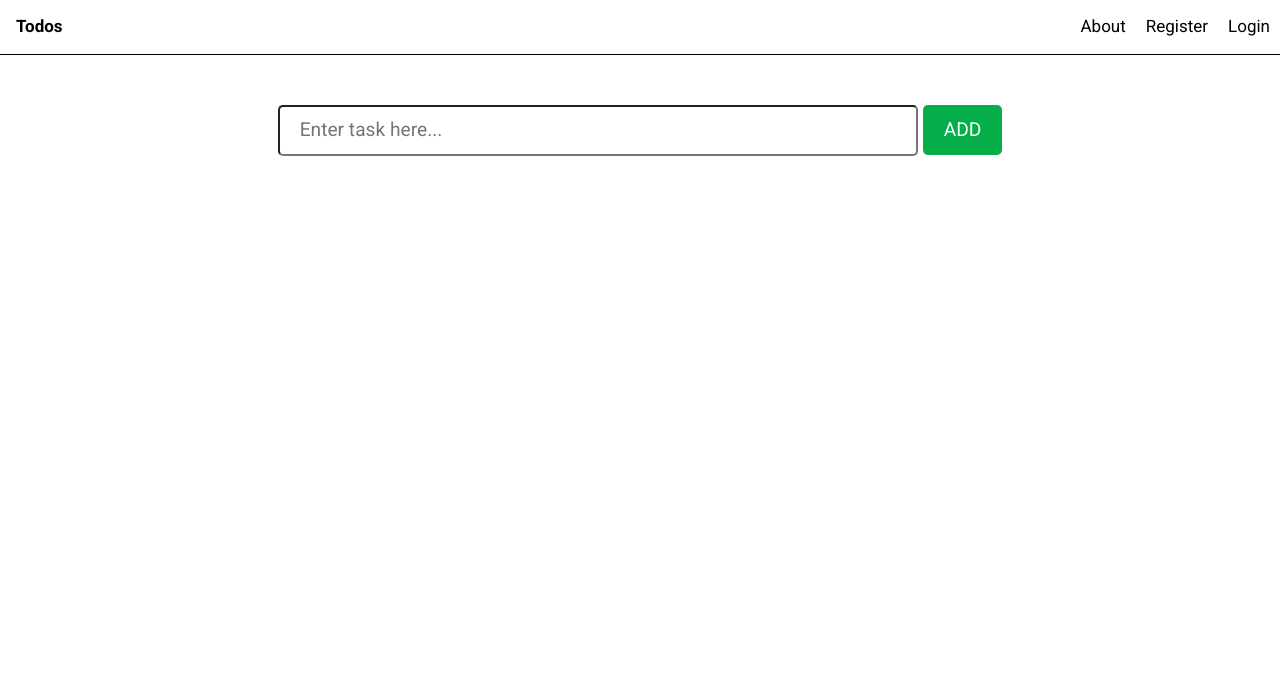
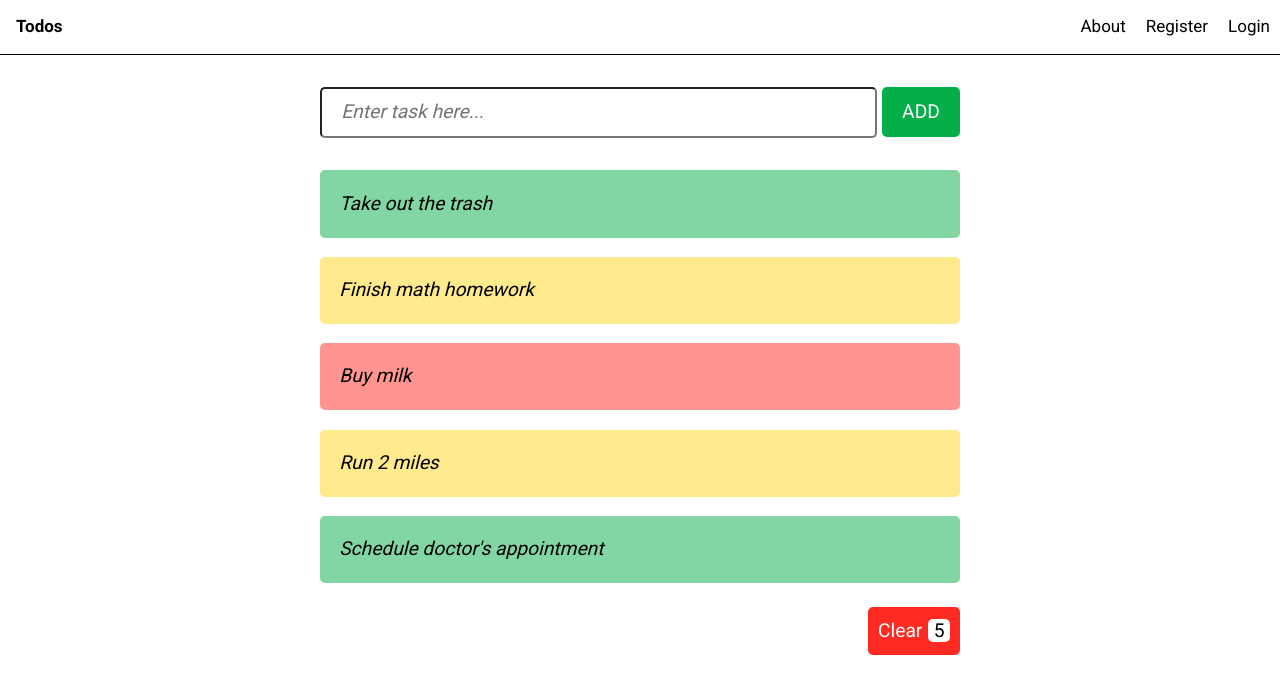
Before and after one commit to CSSG-Labs/flask-todo-app, a Flask app: template templates/todo.html in a window 1280 px wide. Shown: the top 694 px of the page. Run offline with Flask 2, Linux system fonts and the light colour scheme; the template is opened without the code that fills it, so the values that code supplies are empty.

Commit message:
Adds html and css for desktop todo page

```diff
--- a/static/styles.css
+++ b/static/styles.css
@@ -1,4 +1,5 @@
 @import url('https://fonts.googleapis.com/css2?family=Roboto:wght@400;700&display=swap');
+@import url('https://fonts.googleapis.com/css2?family=Outfit:wght@300;400;600&family=Roboto+Condensed:ital,wght@1,300&family=Roboto:wght@400;700&display=swap');
 
 :root {
   /* primary colors */
--- a/static/todo.css
+++ b/static/todo.css
@@ -2,24 +2,25 @@
     display:flex;
     flex-direction: column;
     align-items: center;
+    width: 100%;
 }
 
 .todo__add {
+    margin: 2em 0;
     width: 100%;
 }
 
 .todo__add form{
-    margin-top: 50px;
+    /* display:block */
     display: flex;
     justify-content: center;
     align-items: center;
-    width: 100%;
-
+    width: 50%;
+    margin: 0 auto;
 }
 
 .todo__add button, input {
     padding: 0.5em 1em;
-    /* border: 1px solid transparent; */
     font-size: 1.2em;
     -webkit-appearance: none;
     border-radius: 5px;
@@ -34,5 +35,72 @@
 
 .todo__add input {
     margin-right: 0;
+    font: 'Roboto Condensed';
+    font-style: italic;
+    width: 100%;
+}
+
+.todo__items {
+    display: flex;
+    flex-direction: column;
+    align-items: center;
+    width: 100%;
+}
+
+.todo__items__item {
+    padding: 1em;
     width: 50%;
+    border-radius: 5px;
+    font: 'Roboto Condensed';
+    font-style: italic;
+    font-size: 1.2em;
 }
+
+/* TODO: Implement this using jquery or jinja */
+.todo__items__item:not(:last-child) {
+    margin-bottom: 1em;
+}
+
+.todo__items__item:first-child {
+    background-color: var(--todo-light-green);
+}
+
+.todo__items__item:nth-child(5n) {
+    background-color: var(--todo-light-green);
+}
+
+.todo__items__item:nth-child(4n) {
+    background-color: var(--todo-light-yellow-green);
+}
+
+.todo__items__item:nth-child(3n) {
+    background-color: var(--todo-light-red);
+}
+
+.todo__items__item:nth-child(2n) {
+    background-color: var(--todo-light-yellow);
+}
+
+.todo__clear {
+    display: flex;
+    justify-content: flex-end;
+    width: 50%;
+    margin-top: 1.5em;
+}
+
+.todo__clear button {
+    background-color: var(--todo-red);
+    border-radius: 5px;
+    color: white;
+    padding: 0.5em;
+    border: 0;
+    font-size: 1.2em;
+}
+
+.todo__clear span {
+    padding: 0 0.3em;
+    background-color: white;
+    color: black;
+    border-radius: 5px;
+    margin-left: 0.3em;
+}
--- a/templates/todo.html
+++ b/templates/todo.html
@@ -16,5 +16,26 @@
                 <button type="submit">ADD</button>
             </form>
         </div>
+        <div class="todo__items">
+            <div class="todo__items__item">
+                <p class="todo__items__item__desc">Take out the trash</p>
+            </div>
+            <div class="todo__items__item">
+                <p class="todo__items__item__desc">Finish math homework</p>
+            </div>
+            <div class="todo__items__item">
+                <p class="todo__items__item__desc">Buy milk</p>
+            </div>
+            <div class="todo__items__item">
+                <p class="todo__items__item__desc">Run 2 miles</p>
+            </div>
+            <div class="todo__items__item">
+                <p class="todo__items__item__desc">Schedule doctor's appointment</p>
+            </div>
+        </div>
+        <div class="todo__clear">
+            <button>Clear<span>5</span></button>
+        </div>
     </div>
+
 {% endblock %}
```
